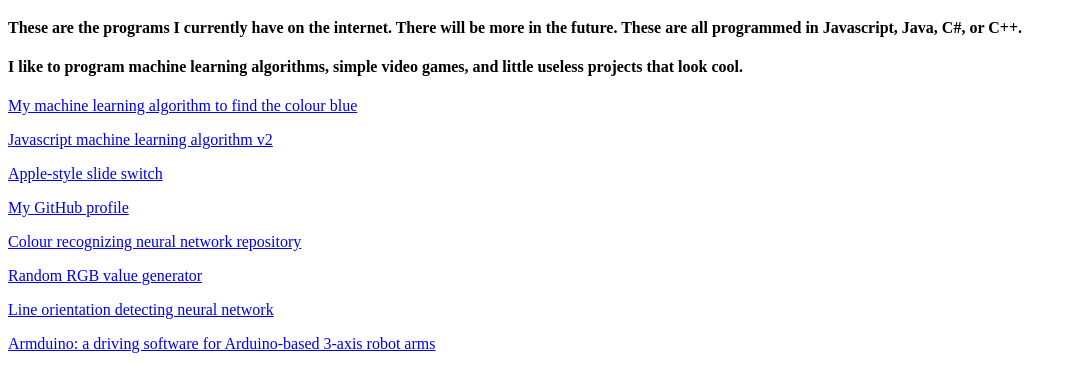
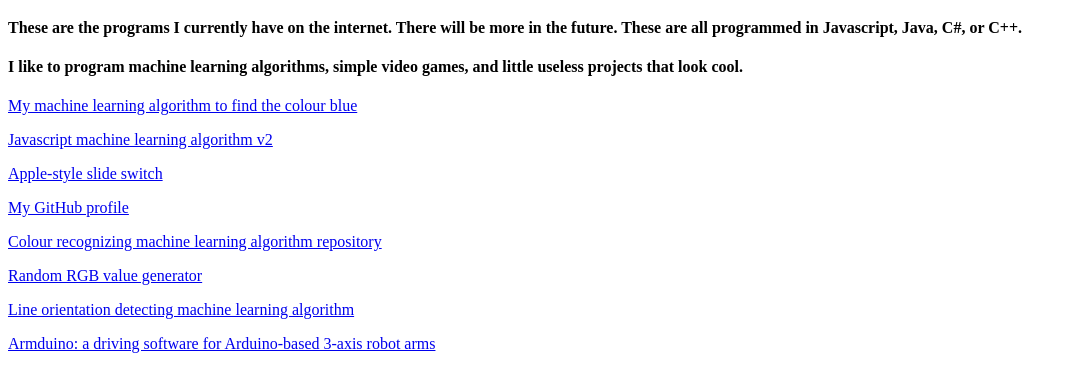
Before and after one commit to TreacherousToast/TreacherousToast-s-program-website, a plain HTML site: page index.html in a window 1280 px wide. Shown: the part 87-478 px from the top of the page, without its empty margins (0-1076 px from the left). Drawn offline with Linux system fonts and the light colour scheme.

Commit message:
Update index.html

```diff
--- a/index.html
+++ b/index.html
@@ -8,9 +8,9 @@
 <p><a href="https://goo.gl/vTRD3m">Javascript machine learning algorithm v2</a></p>
 <p><a href="https://goo.gl/x3z5hm">Apple-style slide switch</a></p>
 <p><a href="https://github.com/TreacherousToast">My GitHub profile</a></p>
-<p><a href="https://github.com/TreacherousToast/Colour-recognizing-neural-network">Colour recognizing neural network repository</a></p>
+<p><a href="https://github.com/TreacherousToast/Colour-recognizing-neural-network">Colour recognizing machine learning algorithm repository</a></p>
 <p><a href="https://goo.gl/zzs2ZR">Random RGB value generator</a></p>
-    <p><a href="https://github.com/TreacherousToast/Line-orientation-detecting-neural-network">Line orientation detecting neural network</a></p>
+    <p><a href="https://github.com/TreacherousToast/Line-orientation-detecting-neural-network">Line orientation detecting machine learning algorithm</a></p>
     <p><a href="https://github.com/TreacherousToast/Armduino">Armduino: a driving software for Arduino-based 3-axis robot arms</a></p>
     </body>
   </html>
```
